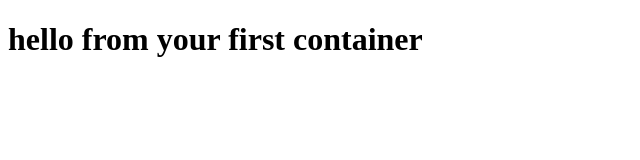
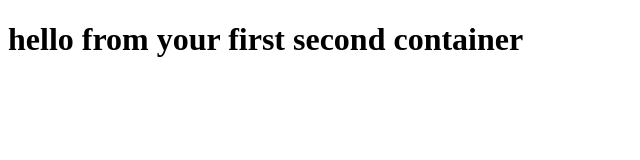
Before and after one commit to laayounimouad/Get-Docker, a plain HTML site: page index.html in a window 1280 px wide. Shown: the whole page, without its empty margins (0-640 px from the left). Drawn offline with Linux system fonts and the light colour scheme.

Commit message:
change to test junkins

```diff
--- a/index.html
+++ b/index.html
@@ -1,6 +1,6 @@
 <!DOCTYPE html>
 <html>
 <body>
-        <h1>hello from your first container</h1>
+        <h1>hello from your first second container</h1>
 </body>
 </html>
```
